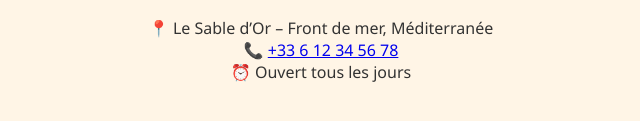
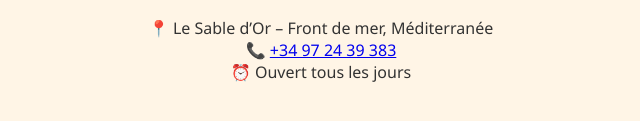
Before and after one commit to LeSableDor/LeSableDor, a plain HTML site: page index.html in a window 1280 px wide. Shown: the part 2465-2586 px from the top of the page, 319-959 px from the left. Drawn offline with Linux system fonts and the light colour scheme.

Commit message:
Update index.html

```diff
--- a/index.html
+++ b/index.html
@@ -179,7 +179,7 @@
   <h2>📞 Réservation</h2>
   <p style="text-align:center">
     📍 Le Sable d’Or – Front de mer, Méditerranée<br>
-    📞 <a href="tel:+33612345678">+33 6 12 34 56 78</a><br>
+    📞 <a href="tel:+33612345678">+34 97 24 39 383</a><br>
     ⏰ Ouvert tous les jours
   </p>
 </section>
```
